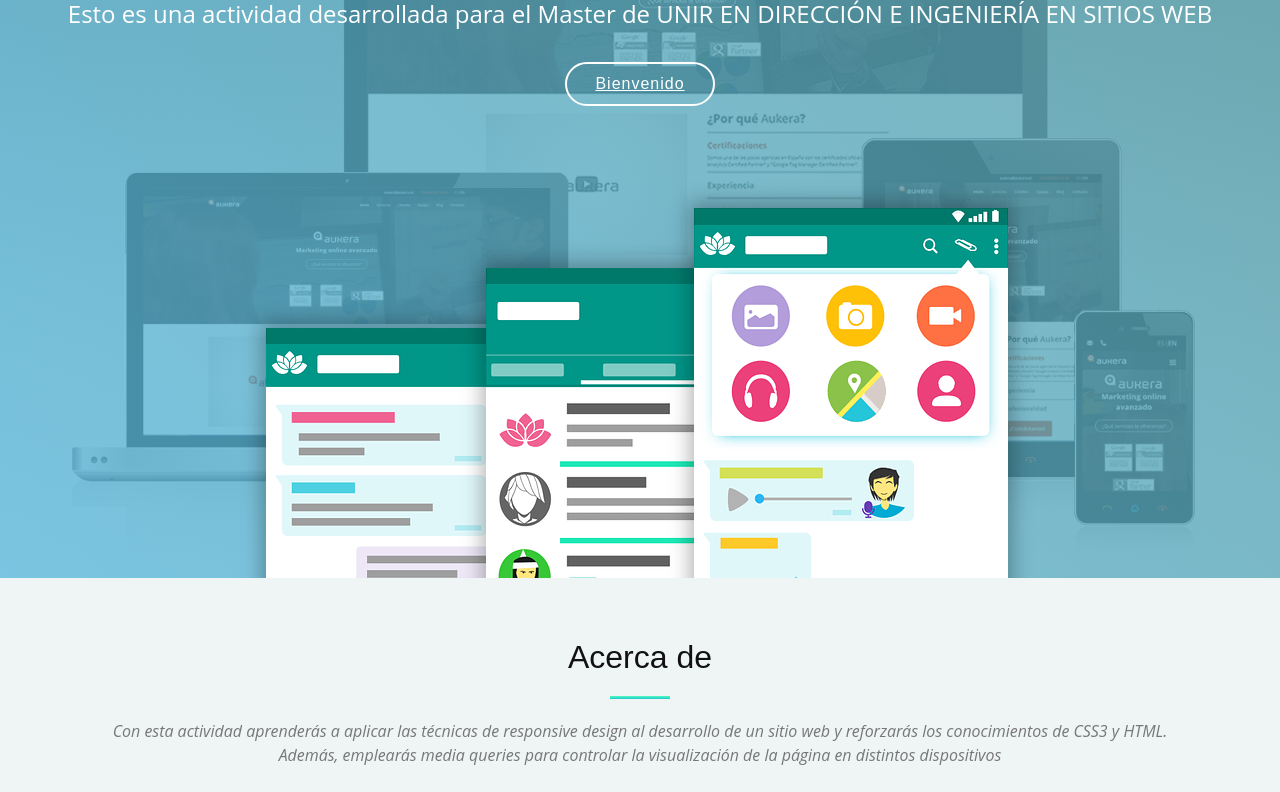
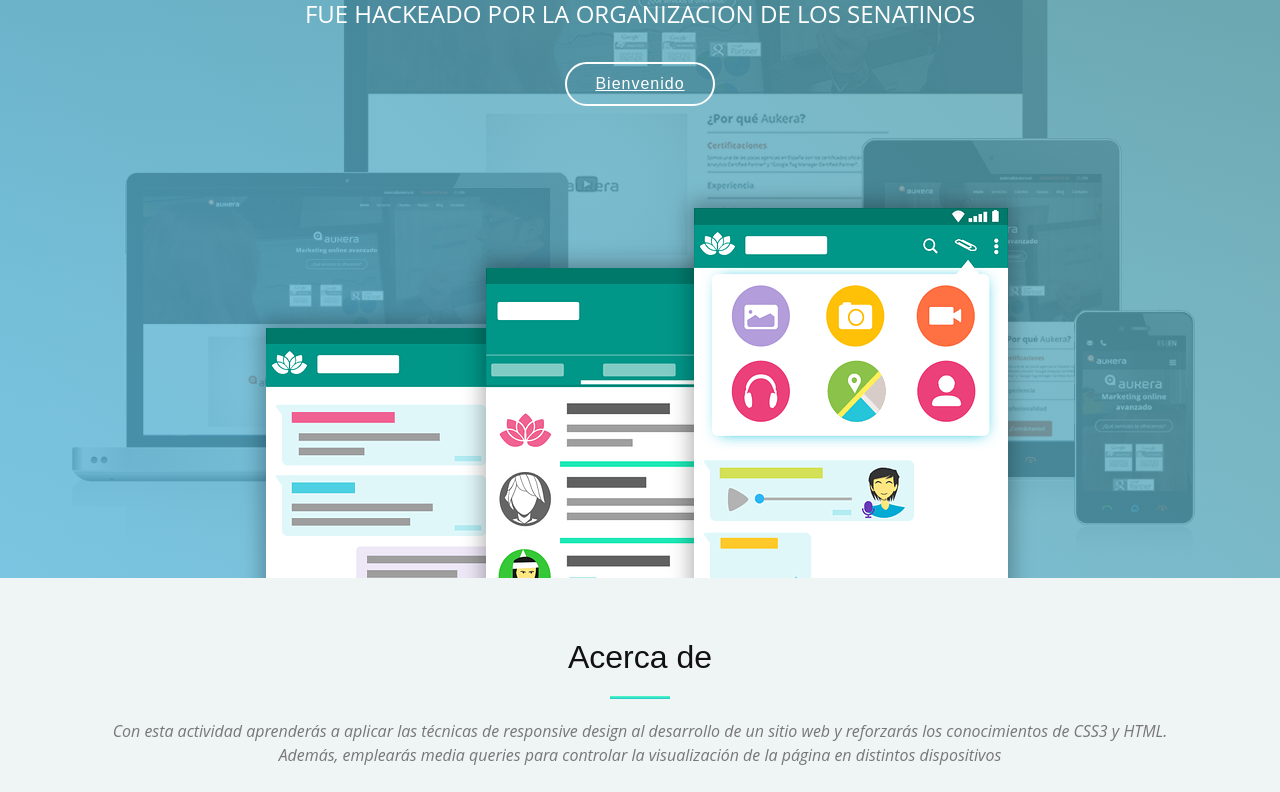
Before and after one commit to Migueljcm16/WebEstatico, a plain HTML site: page index.html in a window 1280 px wide. Shown: the part 222-1014 px from the top of the page. Drawn offline with Linux system fonts and the light colour scheme; files whose address does not match are found by name.

Commit message:
Modificacion index

```diff
--- a/index.html
+++ b/index.html
@@ -61,7 +61,7 @@
   <section id="intro">
     <div class="intro-text">
       <h2>Aprendiendo sobre el diseño responsive</h2>
-      <p>Esto es una actividad desarrollada para el Master de UNIR EN DIRECCIÓN E INGENIERÍA EN SITIOS WEB</p>
+      <p>FUE HACKEADO POR LA ORGANIZACION DE LOS SENATINOS</p>
       <a href="#about" class="btn-get-started scrollto">Bienvenido</a>
     </div>
     <div class="product-screens">
```
